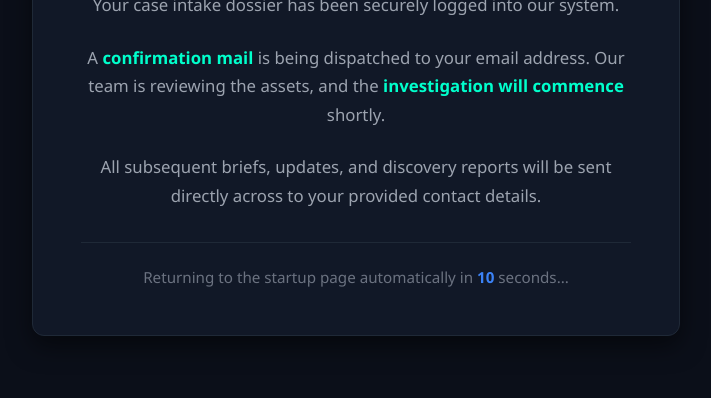
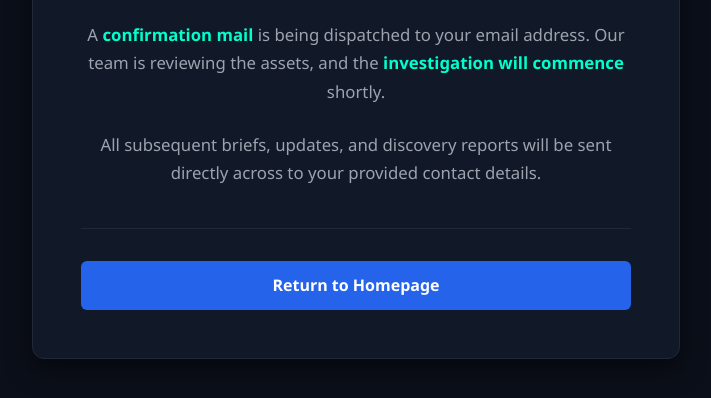
Before and after one commit to kenonchainforensics/kenonchainforensics, a website: page success.html in a window 1280 px wide. Shown: the part 340-738 px from the top of the page, without its empty margins (284-995 px from the left). Drawn offline with Linux system fonts and the light colour scheme.

Commit message:
Removed auto countdown and added homepage refresh button to success interface

```diff
--- a/success.html
+++ b/success.html
@@ -3,8 +3,6 @@
 <head>
     <meta charset="UTF-8">
     <meta name="viewport" content="width=device-width, initial-scale=1.0">
-    <!-- This line tells the browser to automatically redirect to index.html after 15 seconds -->
-    <meta http-equiv="refresh" content="15;url=index.html">
     <title>Intake Received | Ken On-Chain Forensics</title>
     <style>
         body {
@@ -59,16 +57,31 @@
             color: #00ffcc;
             font-weight: 600;
         }
-        .countdown-text {
-            font-size: 0.95rem;
-            color: #6b7280;
-            margin-top: 2rem;
+        .action-wrapper {
+            margin-top: 2.5rem;
             border-top: 1px solid #1f2937;
-            padding-top: 1.5rem;
+            padding-top: 2rem;
         }
-        #timer {
-            color: #3b82f6;
-            font-weight: bold;
+        .btn-refresh {
+            display: inline-block;
+            background-color: #2563eb;
+            color: #ffffff;
+            text-decoration: none;
+            padding: 0.85rem 2rem;
+            border-radius: 6px;
+            font-weight: 600;
+            transition: background 0.2s, transform 0.1s;
+            cursor: pointer;
+            border: none;
+            font-size: 1rem;
+            width: 100%;
+            box-sizing: border-box;
+        }
+        .btn-refresh:hover {
+            background-color: #1d4ed8;
+        }
+        .btn-refresh:active {
+            transform: scale(0.98);
         }
     </style>
 </head>
@@ -85,24 +98,9 @@
 
         <p>All subsequent briefs, updates, and discovery reports will be sent directly across to your provided contact details.</p>
 
-        <!-- Visual countdown timer for the user -->
-        <div class="countdown-text">
-            Returning to the startup page automatically in <span id="timer">15</span> seconds...
+        <div class="action-wrapper">
+            <a href="index.html" class="btn-refresh">Return to Homepage</a>
         </div>
     </div>
-
-    <script>
-        // Simple script to make the text countdown visually change every second
-        let seconds = 15;
-        const timerElement = document.getElementById('timer');
-
-        const countdown = setInterval(() => {
-            seconds--;
-            timerElement.textContent = seconds;
-            if (seconds <= 0) {
-                clearInterval(countdown);
-            }
-        }, 1000);
-    </script>
 </body>
 </html>
```
